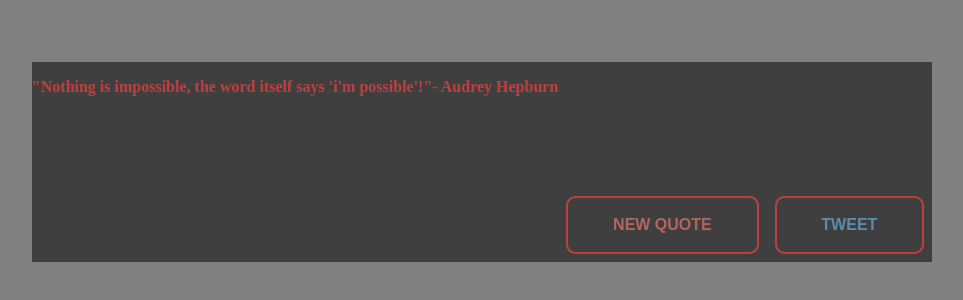
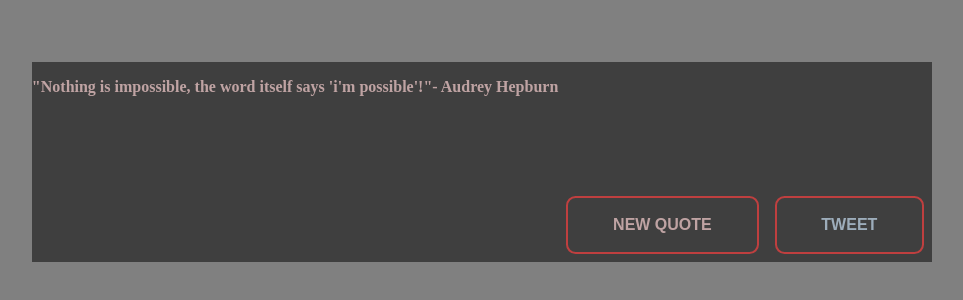
Before and after one commit to keenanamigos/random-quote-machine, a website: page index.html in a window 1280 px wide. Shown: the part 194-494 px from the top of the page, without its empty margins (158-1121 px from the left). Drawn offline with Linux system fonts and the light colour scheme.

Commit message:
Fix accessibility issues related to the color contrast ratio between the background and the foreground

```diff
--- a/css/quote.css
+++ b/css/quote.css
@@ -26,14 +26,14 @@ html, body {
     z-index: 1;
     font-size: 16px;
     font-weight: 700;
-    color: red;
+    color: #FFC7C7;
 }
 
 .quote-text {
     z-index: 1;
     font-size: 16px;
     font-weight: 700;
-    color: red;
+    color: #FFC7C7;
 }
 
 .tweet-button {
@@ -41,7 +41,7 @@ html, body {
     background-color: transparent;
     border: 2px solid red;
     border-radius: 0.6em;
-    color: #3498db;
+    color: #BBDBF7;
     cursor: pointer;
     display: flex;
     align-self: center;
@@ -62,7 +62,7 @@ html, body {
     background-color: transparent;
     border: 2px solid red;
     border-radius: 0.6em;
-    color: #e74c3c;
+    color: #FFC7C7;
     cursor: pointer;
     display: flex;
     align-self: center;
```
